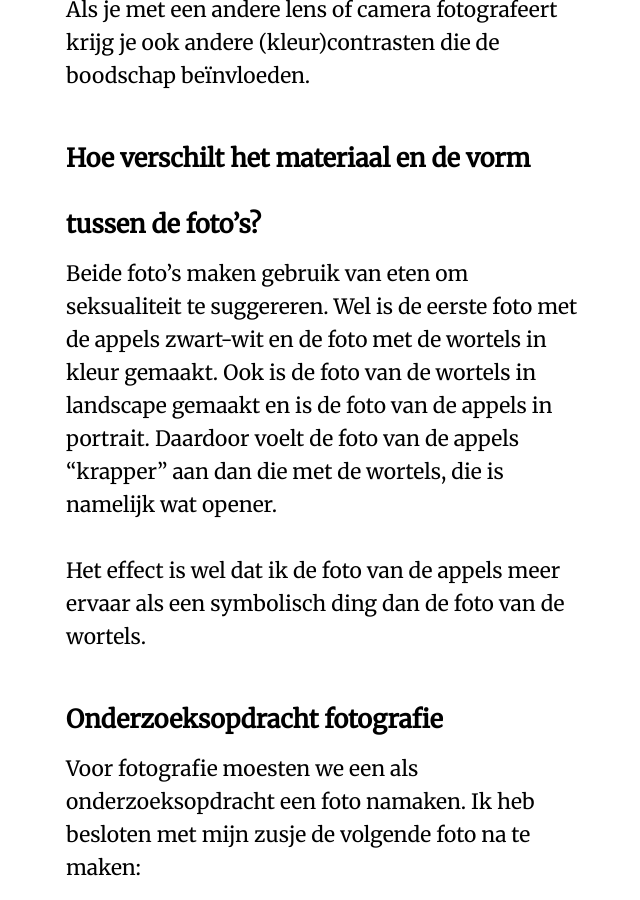
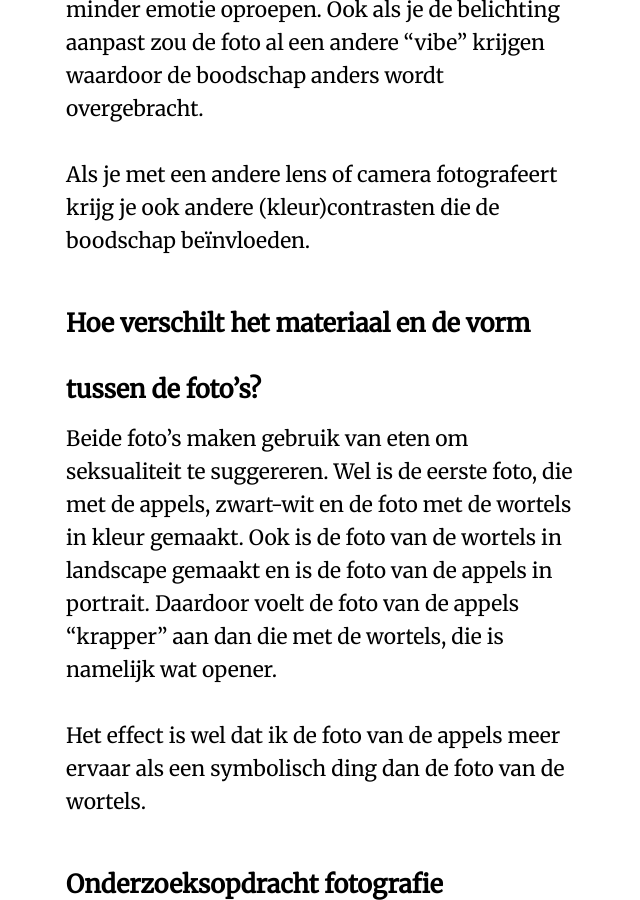
Before and after one commit to RobinBoers/school.geheimesite.nl, a Jekyll site: the page built from 4VWO/Misc/CKV - onderzoek introductielessen.md, in a window 1280 px wide and 900 px high, scrolled down 1110 px. Shown: the whole window, without its empty margins (318-958 px from the left). Built offline with Jekyll 4.4.1, drawn with Linux system fonts in a browser that asks for light colours; some web fonts are replaced; our own code applies the rules of GitHub Pages for plain Markdown files; some of the changed text lies outside the part shown; grey boxes are pictures that could not be loaded.

Commit message:
Update CKV

```diff
--- a/4VWO/Misc/CKV - onderzoek introductielessen.md
+++ b/4VWO/Misc/CKV - onderzoek introductielessen.md
@@ -19,7 +19,7 @@ Als je met een andere lens of camera fotografeert krijg je ook andere (kleur)con
 
 ### Hoe verschilt het materiaal en de vorm tussen de foto's?
 
-Beide foto's maken gebruik van eten om seksualiteit te suggereren. Wel is de eerste foto met de appels zwart-wit en de foto met de wortels in kleur gemaakt. Ook is de foto van de wortels in landscape gemaakt en is de foto van de appels in portrait. Daardoor voelt de foto van de appels "krapper" aan dan die met de wortels, die is namelijk wat opener.
+Beide foto's maken gebruik van eten om seksualiteit te suggereren. Wel is de eerste foto, die met de appels, zwart-wit en de foto met de wortels in kleur gemaakt. Ook is de foto van de wortels in landscape gemaakt en is de foto van de appels in portrait. Daardoor voelt de foto van de appels "krapper" aan dan die met de wortels, die is namelijk wat opener.
 
 Het effect is wel dat ik de foto van de appels meer ervaar als een symbolisch ding dan de foto van de wortels.
 
```
Also changed, not shown: other parts of 4VWO/Misc/CKV - onderzoek introductielessen.md (+9 -2 lines).
